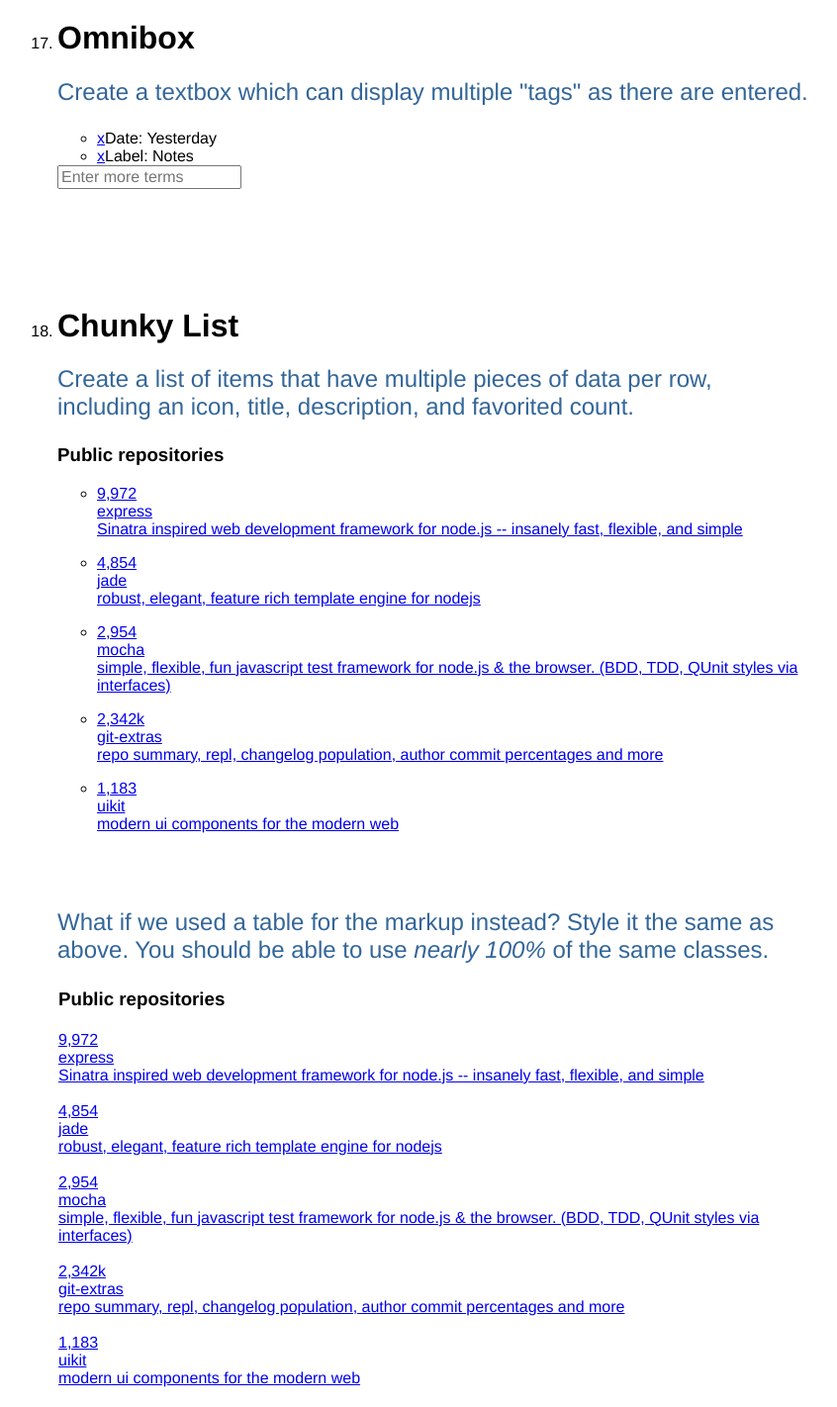
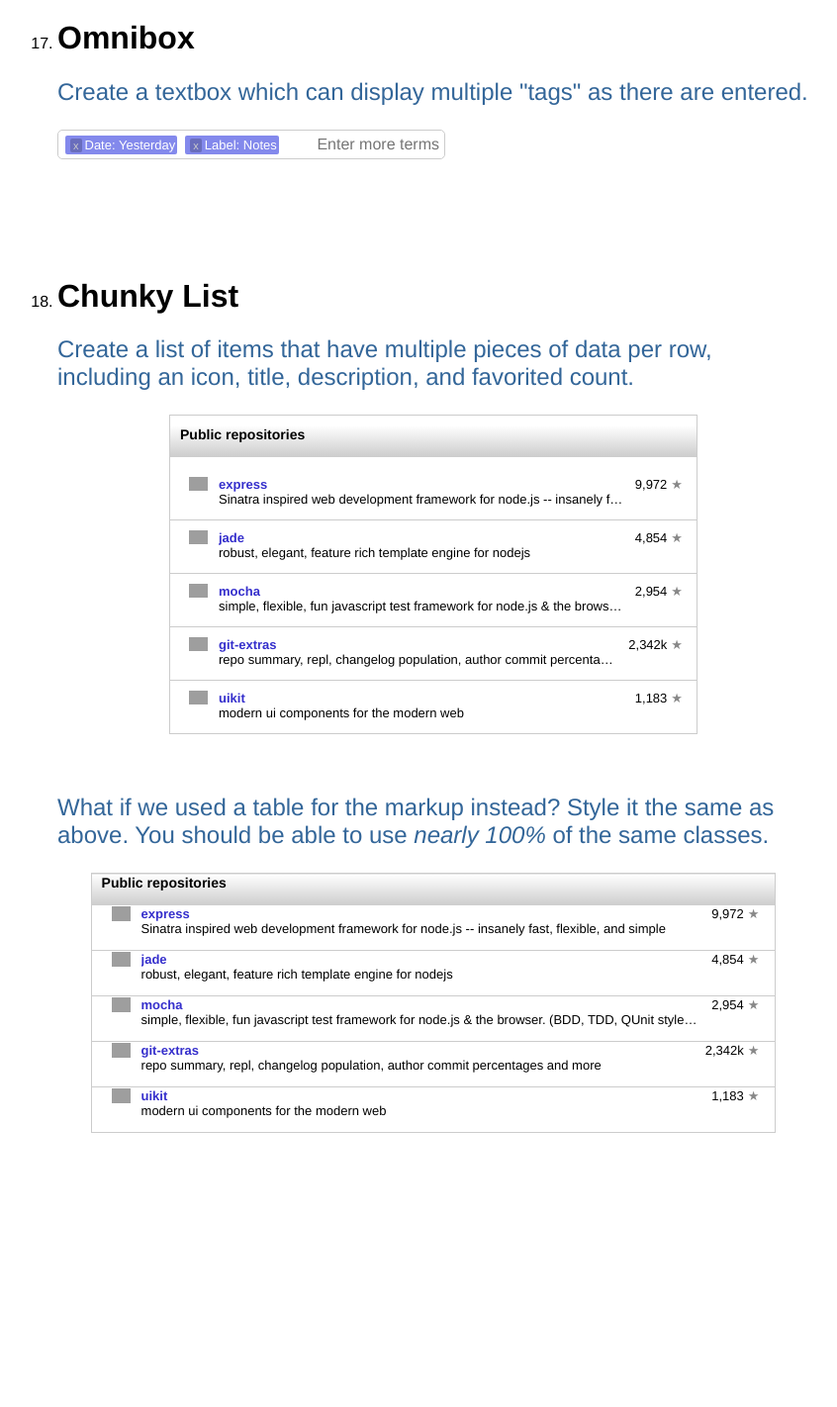
Before and after one commit to Simeg44/modularity3, a plain HTML site: page index.html in a window 1280 px wide. Shown: the part 1280-2702 px from the top of the page at 99% size, without its empty margins (222-1068 px from the left). After the commit the page ends 2545 px from the top, so only its background shows below. Drawn offline with Linux system fonts and the light colour scheme; grey boxes are pictures that could not be loaded.

Commit message:
Formatted tables

```diff
--- a/index.html
+++ b/index.html
@@ -122,7 +122,7 @@
           <p class="instruction-text">Create a textbox which can display multiple "tags" as there are entered.</p>
           <div class="instruction-answer">
             <!-- Edit here -->
-            <div>
+            <div class="tag-bar">
               <ul><li><a href="#">x</a>Date: Yesterday</li><li><a href="#">x</a>Label: Notes</li></ul>
               <input type="text" placeholder="Enter more terms">
             </div>
@@ -136,20 +136,20 @@
           <p class="instruction-text">Create a list of items that have multiple pieces of data per row, including an icon, title, description, and favorited count.</p>
           <div class="instruction-answer">
             <!-- Edit here -->
-            <div>
-              <div>
+            <div class="chunky-table">
+              <div class="chunky-head">
                 <h3>Public repositories</h3>
               </div>
-              <ul>
+              <ul class="chunky-info">
                 <li >
                   <a href="http://github.com/visionmedia/express" target="_blank">
                     <div>
-                      <div>9,972</div>
+                      <div class="chunky-data">9,972</div>
                       <div>
-                        <div></div>
+                        <div class="icon"><img src="https://encrypted-tbn3.gstatic.com/images?q=tbn:ANd9GcTnd5O7wNvnWra2ce8N8rkX4HPq4nyp4ZUPQJfsv6AOkSKjR2JlcQ"></div>
                       </div>
-                      <div>
-                        <div>express</div>
+                      <div class="descrip">
+                        <div class="chunky-title">express</div>
                         <p title="Sinatra inspired web development framework for node.js -- insanely fast, flexible, and simple">Sinatra inspired web development framework for node.js -- insanely fast, flexible, and simple</p>
                       </div>
                     </div>
@@ -159,12 +159,12 @@
                 <li>
                   <a href="http://github.com/visionmedia/jade" target="_blank">
                     <div>
-                      <div>4,854</div>
+                      <div class="chunky-data">4,854</div>
                       <div>
-                        <div></div>
+                        <div class="icon"><img src="https://encrypted-tbn3.gstatic.com/images?q=tbn:ANd9GcTnd5O7wNvnWra2ce8N8rkX4HPq4nyp4ZUPQJfsv6AOkSKjR2JlcQ"></div>
                       </div>
-                      <div>
-                        <div>jade</div>
+                      <div class="descrip">
+                        <div class="chunky-title">jade</div>
                         <p title="robust, elegant, feature rich template engine for nodejs">robust, elegant, feature rich template engine for nodejs</p>
                       </div>
                     </div>
@@ -174,12 +174,12 @@
                 <li>
                   <a href="http://github.com/visionmedia/mocha" target="_blank">
                     <div>
-                      <div>2,954</div>
+                      <div class="chunky-data">2,954</div>
                       <div>
-                        <div></div>
+                        <div class="icon"><img src="https://encrypted-tbn3.gstatic.com/images?q=tbn:ANd9GcTnd5O7wNvnWra2ce8N8rkX4HPq4nyp4ZUPQJfsv6AOkSKjR2JlcQ"></div>
                       </div>
-                      <div>
-                        <div>mocha</div>
+                      <div class="descrip">
+                        <div class="chunky-title">mocha</div>
                         <p title="simple, flexible, fun javascript test framework for node.js &amp; the browser. (BDD, TDD, QUnit styles via interfaces)">simple, flexible, fun javascript test framework for node.js &amp; the browser. (BDD, TDD, QUnit styles via interfaces)</p>
                       </div>
                     </div>
@@ -189,12 +189,12 @@
                 <li >
                   <a href="http://github.com/visionmedia/get-extras" target="_blank">
                     <div>
-                      <div>2,342k</div>
+                      <div class="chunky-data">2,342k</div>
                       <div>
-                        <div></div>
+                        <div class="icon"><img src="https://encrypted-tbn3.gstatic.com/images?q=tbn:ANd9GcTnd5O7wNvnWra2ce8N8rkX4HPq4nyp4ZUPQJfsv6AOkSKjR2JlcQ"></div>
                       </div>
-                      <div>
-                        <div>git-extras</div>
+                      <div class="descrip">
+                        <div class="chunky-title">git-extras</div>
                         <p title="repo summary, repl, changelog population, author commit percentages and more">repo summary, repl, changelog population, author commit percentages and more</p>
                       </div>
                     </div>
@@ -204,12 +204,12 @@
                 <li >
                   <a href="http://github.com/visionmedia/uikit" target="_blank">
                     <div>
-                      <div>1,183</div>
+                      <div class="chunky-data">1,183</div>
                       <div>
-                        <div></div>
+                        <div class="icon"><img src="https://encrypted-tbn3.gstatic.com/images?q=tbn:ANd9GcTnd5O7wNvnWra2ce8N8rkX4HPq4nyp4ZUPQJfsv6AOkSKjR2JlcQ"></div>
                       </div>
-                      <div>
-                        <div>uikit</div>
+                      <div class="descrip">
+                        <div class="chunky-title">uikit</div>
                         <p title="modern ui components for the modern web">modern ui components for the modern web</p>
                       </div>
                     </div>
@@ -230,26 +230,26 @@ UIKit - modern ui components for the modern web-->
           <p class="instruction-text">What if we used a table for the markup instead? Style it the same as above. You should be able to use <em>nearly 100%</em> of the same classes.</p>
           <div class="instruction-answer">
             <!-- Edit here -->
-            <table>
+            <table class="chunky-table">
               <thead>
                 <tr>
-                  <th>
+                  <th class="chunky-head">
                     <h3>Public repositories</h3>
                   </th>
                 </tr>
               </thead>
-              <tbody>
+              <tbody class="chunky-info">
 
                 <tr >
                   <td>
                     <a href="http://github.com/visionmedia/express" target="_blank">
                       <div>
-                        <div>9,972</div>
+                        <div class="chunky-data">9,972</div>
                         <div>
-                          <div></div>
+                          <div class="icon"><img src="https://encrypted-tbn3.gstatic.com/images?q=tbn:ANd9GcTnd5O7wNvnWra2ce8N8rkX4HPq4nyp4ZUPQJfsv6AOkSKjR2JlcQ"></div>
                         </div>
-                        <div>
-                          <div>express</div>
+                        <div class="descrip">
+                          <div class="chunky-title">express</div>
                           <p title="Sinatra inspired web development framework for node.js -- insanely fast, flexible, and simple">Sinatra inspired web development framework for node.js -- insanely fast, flexible, and simple</p>
                         </div>
                       </div>
@@ -261,12 +261,12 @@ UIKit - modern ui components for the modern web-->
                   <td>
                     <a href="http://github.com/visionmedia/jade" target="_blank">
                       <div>
-                        <div>4,854</div>
+                        <div class="chunky-data">4,854</div>
                         <div>
-                          <div></div>
+                          <div class="icon"><img src="https://encrypted-tbn3.gstatic.com/images?q=tbn:ANd9GcTnd5O7wNvnWra2ce8N8rkX4HPq4nyp4ZUPQJfsv6AOkSKjR2JlcQ"></div>
                         </div>
-                        <div>
-                          <div>jade</div>
+                        <div class="descrip">
+                          <div class="chunky-title">jade</div>
                           <p title="robust, elegant, feature rich template engine for nodejs">robust, elegant, feature rich template engine for nodejs</p>
                         </div>
                       </div>
@@ -278,12 +278,12 @@ UIKit - modern ui components for the modern web-->
                   <td>
                     <a href="http://github.com/visionmedia/mocha" target="_blank">
                       <div>
-                        <div>2,954</div>
+                        <div class="chunky-data">2,954</div>
                         <div>
-                          <div></div>
+                          <div class="icon"><img src="https://encrypted-tbn3.gstatic.com/images?q=tbn:ANd9GcTnd5O7wNvnWra2ce8N8rkX4HPq4nyp4ZUPQJfsv6AOkSKjR2JlcQ"></div>
                         </div>
-                        <div>
-                          <div>mocha</div>
+                        <div class="descrip">
+                          <div class="chunky-title">mocha</div>
                           <p title="simple, flexible, fun javascript test framework for node.js &amp; the browser. (BDD, TDD, QUnit styles via interfaces)">simple, flexible, fun javascript test framework for node.js &amp; the browser. (BDD, TDD, QUnit styles via interfaces)</p>
                         </div>
                       </div>
@@ -295,12 +295,12 @@ UIKit - modern ui components for the modern web-->
                   <td>
                     <a href="http://github.com/visionmedia/get-extras" target="_blank">
                       <div>
-                        <div>2,342k</div>
+                        <div class="chunky-data">2,342k</div>
                         <div>
-                          <div></div>
+                          <div class="icon"><img src="https://encrypted-tbn3.gstatic.com/images?q=tbn:ANd9GcTnd5O7wNvnWra2ce8N8rkX4HPq4nyp4ZUPQJfsv6AOkSKjR2JlcQ"></div>
                         </div>
-                        <div>
-                          <div>git-extras</div>
+                        <div class="descrip">
+                          <div class="chunky-title">git-extras</div>
                           <p title="repo summary, repl, changelog population, author commit percentages and more">repo summary, repl, changelog population, author commit percentages and more</p>
                         </div>
                       </div>
@@ -312,12 +312,12 @@ UIKit - modern ui components for the modern web-->
                   <td>
                     <a href="http://github.com/visionmedia/uikit" target="_blank">
                       <div>
-                        <div>1,183</div>
+                        <div class="chunky-data">1,183</div>
                         <div>
-                          <div></div>
+                          <div class="icon"><img src="https://encrypted-tbn3.gstatic.com/images?q=tbn:ANd9GcTnd5O7wNvnWra2ce8N8rkX4HPq4nyp4ZUPQJfsv6AOkSKjR2JlcQ"></div>
                         </div>
-                        <div>
-                          <div>uikit</div>
+                        <div class="descrip">
+                          <div class="chunky-title">uikit</div>
                           <p title="modern ui components for the modern web">modern ui components for the modern web</p>
                         </div>
                       </div>
--- a/main.css
+++ b/main.css
@@ -77,11 +77,12 @@ span {
 	background: #cccccc;
 	padding: 12px;
 	border-radius: 15px;
+	overflow: hidden;
 }
 
 .user-input {
 	display: inline-block;
-	width:60%;
+	width:75%;
 }
 
 .user-input input {
@@ -91,12 +92,122 @@ span {
 	padding: 5px;
 }
 
+.search-bar label {
+	float: left;
+	padding: 5px;
+}
+
 .btn-pink {
-	padding: 5px 10px;
+	padding: 7px 10px;
 	background: #F4A6A6;
 	border: none;
 	color: white;
-	margin-right: -80px;
 	border-radius: 5px;
 	font-size: 14px;
+	float: right;
 }
+
+.tag-bar {
+	postion:relative;
+}
+
+.tag-bar ul {
+	position: absolute;
+	padding: 4px;
+}
+
+.tag-bar li {
+	display: inline;
+	float: left;
+	background: #8389EC;
+	margin: 2px 4px;
+	border-radius: 2px;
+	font-size: 13px;
+	color: white;
+	padding: 2px;
+}
+
+.tag-bar a {
+	text-decoration: none;
+	padding: 1px 3px;
+	background: #696DBC;
+	color: #cccccc;
+	font-size: 11px;
+	margin: 3px;
+	border-radius: 2px;
+}
+
+.tag-bar input {
+	width: 50%;
+	text-align: right;
+	padding: 5px;
+	border-radius: 5px;
+	border: 1px solid #cccccc;
+}
+
+.chunky-table {
+	width: 70%;
+	margin: auto;
+	border: 1px solid #cccccc;
+}
+
+.chunky-head {
+	padding: 1px 10px;
+	font-size: 12px;
+	margin-top: 10px;
+	background: -webkit-gradient(linear, 0% 0%, 0% 100%, from(white), to(#cccccc));
+}
+
+.chunky-info {
+	list-style: none;
+	padding: 20px;
+	font-size: 13px;
+	margin-bottom: -31px;
+}
+
+.chunky-info li, td{
+	border-bottom: 1px solid #cccccc;
+	margin: 0px -21px 10px -21px;
+	padding-left: 50px;
+}
+
+.chunky-info a {
+	text-decoration: none;
+	color: black;
+}
+
+.chunky-title {
+	color: #352FCC;
+	font-weight: bold;
+}
+
+.chunky-title, .descrip > p {
+	text-decoration: none;
+	white-space: nowrap;
+	overflow: hidden;
+	-ms-text-overflow: ellipsis;
+	text-overflow: ellipsis;
+}
+
+
+.chunky-data {
+	float: right;
+	text-decoration: none;
+	margin: 0px 15px 5px 10px;
+}
+
+.chunky-data:after {
+	content:'\2605';
+	color: #888888;
+	padding-left: 4px;
+}
+
+.icon {
+	width: 19px;
+	float: left;
+	margin-left: -30px;
+}
+
+.icon img {
+	width: 100%;
+}
```
